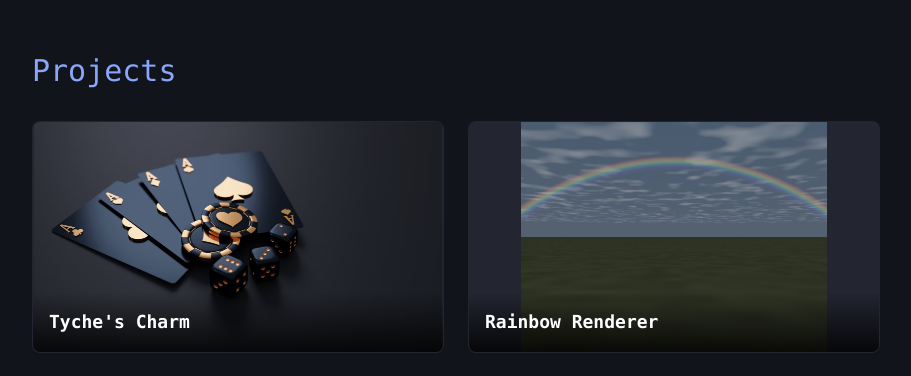
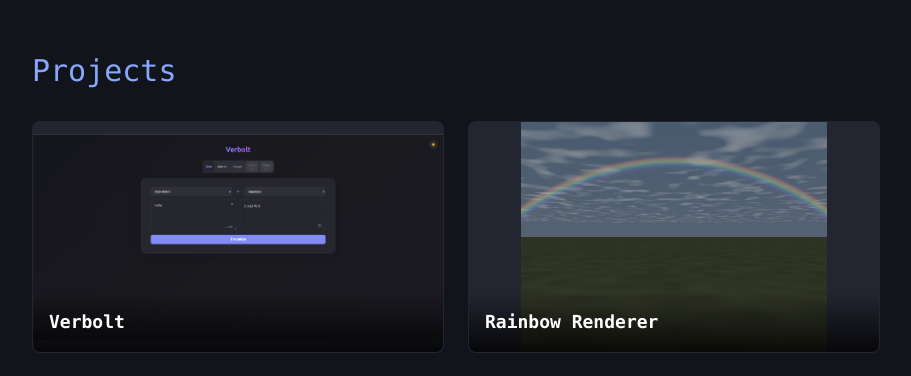
Before and after one commit to Qist13/my-portfolio, a React (Vite) app: page / in a window 1280 px wide. Shown: the part 2080-2456 px from the top of the page, without its empty margins (184-1095 px from the left). Built offline with nearby package versions, Linux system fonts and the light colour scheme; grey boxes are pictures that could not be loaded.

Commit message:
Update project to add verbolt

```diff
--- a/src/components/Projects.jsx
+++ b/src/components/Projects.jsx
@@ -1,17 +1,17 @@
 import ProjectCard from "./ProjectCard";
 import WATtoEat from "../assets/images/wat-to-eat.png";
 import Chess from "../assets/images/chess.png";
-import TychesCharm from "../assets/images/tyches-charm.png";
 import RainbowRenderer from "../assets/images/rainbow-renderer.png";
+import Verbolt from "../assets/images/verbolt.png";
 
 const projects = [
     {
-        title: "Tyche's Charm",
+        title: "Verbolt",
         description:
-            "A casino-style gaming platform featuring interactive games, simulated betting mechanics, and an engaging gameplay experience.",
-        tags: "Python,Django,React,JavaScript",
-        image: TychesCharm,
-        link: "https://github.com/Qist13/tyches-charm",
+            "A language translation app that supports text, image, video, and voice-based translations",
+        tags: "Python,FastAPI,TypeScript,React",
+        image: Verbolt,
+        link: "https://github.com/Qist13/verbolt",
     },
     {
         title: "Rainbow Renderer",
```
Also changed, not shown: src/assets/images/tyches-charm.png (deleted), src/assets/images/verbolt.png (added).
